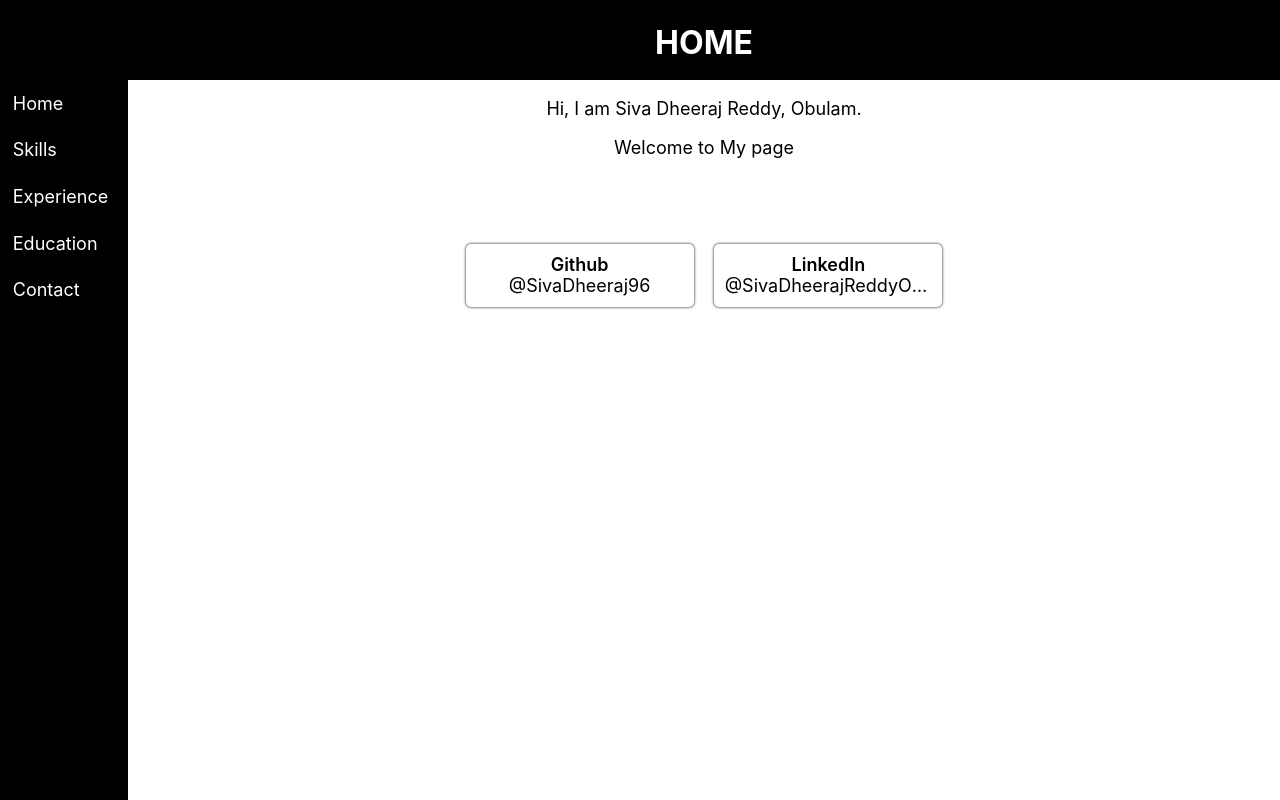
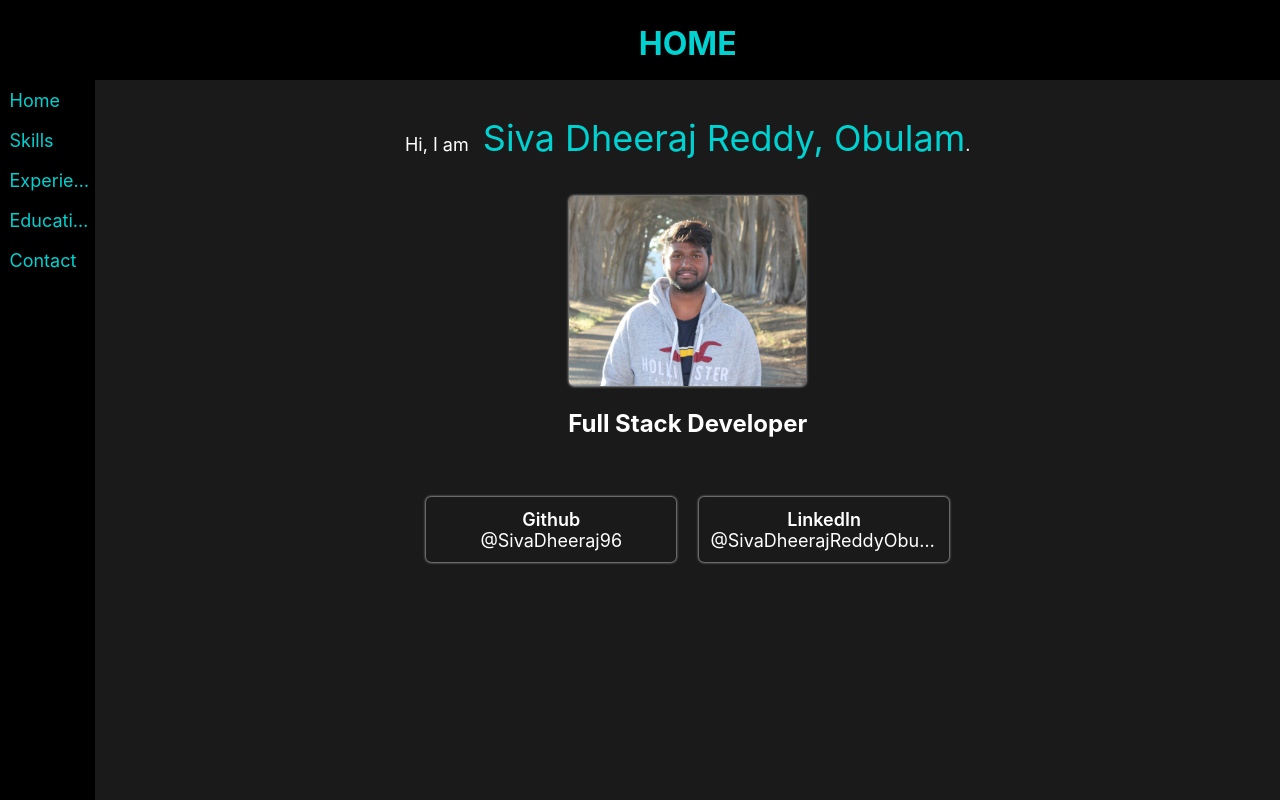
Before and after one commit to SivaDheeraj96/dheeraj.github.io, a React (Create React App) app: page / in a window 1280 px wide. Built offline with nearby package versions, Linux system fonts and the light colour scheme.

Commit message:
homepage profile pic & theme

```diff
--- a/public/index.html
+++ b/public/index.html
@@ -2,19 +2,19 @@
 <html lang="en">
   <head>
     <meta charset="utf-8" />
-    <link rel="icon" href="%PUBLIC_URL%/favicon.ico" />
+    <!-- <link rel="icon" href="%PUBLIC_URL%/favicon.ico" /> -->
     <meta name="viewport" content="width=device-width, initial-scale=1" />
     <meta name="theme-color" content="#000000" />
     <meta
       name="description"
       content="Web site created using create-react-app"
     />
-    <link rel="apple-touch-icon" href="%PUBLIC_URL%/logo192.png" />
+    <!-- <link rel="apple-touch-icon" href="%PUBLIC_URL%/logo192.png" /> -->
     <!--
       manifest.json provides metadata used when your web app is installed on a
       user's mobile device or desktop. See https://developers.google.com/web/fundamentals/web-app-manifest/
     -->
-    <link rel="manifest" href="%PUBLIC_URL%/manifest.json" />
+    <!-- <link rel="manifest" href="%PUBLIC_URL%/manifest.json" /> -->
     <!--
       Notice the use of %PUBLIC_URL% in the tags above.
       It will be replaced with the URL of the `public` folder during the build.
@@ -24,7 +24,7 @@
       work correctly both with client-side routing and a non-root public URL.
       Learn how to configure a non-root public URL by running `npm run build`.
     -->
-    <title>React App</title>
+    <title>Siva Dheeraj Reddy Obulam</title>
   </head>
   <body>
     <noscript>You need to enable JavaScript to run this app.</noscript>
--- a/src/portfolio/Home/Home.tsx
+++ b/src/portfolio/Home/Home.tsx
@@ -1,5 +1,7 @@
 import styles from './home.module.scss';
 import data from './../data/info.json';
+import pic from './../static/profile-pic.jpeg';
+
 interface props {
   name: string,
   link: string,
@@ -17,8 +19,13 @@ export const Home = () => {
 
   return (
     <div className={styles["home-container"]}>
-      <span className={styles['name-holder']}><p>Hi, I am {data.name.first}, {data.name.last}.</p>
-      <p>Welcome to My page</p></span>
+      <span className={styles['name-holder']}><p>Hi, I am &ensp;</p><p className={styles['name-element']}>{data.name.first}, {data.name.last}</p>.</span>
+      <div className={styles['profile-pic-container']}>
+        <img src={pic}></img>
+        <figcaption>
+          <span>Full Stack Developer</span>
+        </figcaption>
+      </div>
       <div className={styles['social-media-container']}>
         {data['social-media'].map( (info) =>
           <SocialMedia {...info}></SocialMedia>)
--- a/src/portfolio/Home/home.module.scss
+++ b/src/portfolio/Home/home.module.scss
@@ -1,4 +1,5 @@
 @import './../styles/general.module.scss';
+@import './../styles//theme.module.scss';
 .home-container{
   font-size: 18px;
   .name-holder{
@@ -6,19 +7,47 @@
     text-align: center;
     width: 100%;
   }
+  p:first-child{
+    display: inline-block;
+  }
+  .name-element{
+    font-size: 2em;
+    display: inline-block;
+    color: map-get($theme, standard, top-rail, clr);
+  }
+  .profile-pic-container{
+    display: flex;
+    justify-content: center;
+    align-items: center;
+    flex-direction: column;
+    img{
+      @include card(map-get($theme, standard, body, clr));
+      width: 20%;
+    }
+    figcaption{
+      font-size: 24px;
+      font-weight: bold;
+      padding: 2%;
+      display: block;
+
+      span{
+        display: block;
+      }
+    }
+  }
   .social-media-container{
     display: flex;
     justify-content: center;
-    padding: 5%;
+    padding: 2%;
     flex-wrap: wrap;
 
     .link-container{
-      @include card;
-      @include clickable(white);
+      @include card(map-get($theme, standard, body, clr));
+      @include clickable(map-get($theme, standard, body, bg), map-get($theme, standard, body, clr) );
       margin: 1%;
       padding: 1%;
       text-decoration: none;
-      color: black;
+      color: map-get($theme, standard, body, clr);
       text-align: center;
       width: 20%;
       overflow: hidden;
--- a/src/portfolio/homepage/styles/homepage.module.scss
+++ b/src/portfolio/homepage/styles/homepage.module.scss
@@ -1,7 +1,5 @@
+@import './../../styles/theme.module.scss';
 
-.root{
-  font-family: "Fuzzy Bubbles rev=2";
-}
 .main-container {
   width: 100vw;
   height: 100vh;
@@ -11,11 +9,12 @@
 }
 
 .header-container{
-  background-color: black;
+  background-color: map-get($theme, standard, top-rail, bg );
+  color: map-get($theme, standard, top-rail, clr );
   height: 10vh;
   flex-grow: 1;
+
   .title{
-    color: white;
     vertical-align: middle;
     display: inline-block;
     text-align: center;
@@ -26,6 +25,7 @@
   }
 }
 .body-content{
-  background-color: #FFF;
+  background-color: adjust-color(map-get($theme, standard, body, bg ), $lightness: +10%);
+  color: map-get($theme, standard, body, clr);
   flex-grow: 1;
 }
--- a/src/portfolio/homepage/styles/leftRail.module.scss
+++ b/src/portfolio/homepage/styles/leftRail.module.scss
@@ -1,7 +1,9 @@
 @import './../../styles/general.module.scss';
+@import './../../styles/theme.module.scss';
 
 .left-rail-container{
-  @include background-color(black);
+  background-color: map-get($theme, standard, left-rail, bg);
+  color: map-get($theme, standard, left-rail, clr);
   height: 100vh;
   width: 10%;
   font-size: 18px;
@@ -17,7 +19,7 @@
 
 
     .menu-option{
-      @include clickable(black);
+      @include clickable(map-get($theme, standard, left-rail, bg), map-get($theme, standard, left-rail, clr) );
       text-decoration: none;
       padding: 10% 5% 10% 10%;
       overflow: hidden;
--- a/src/portfolio/styles/general.module.scss
+++ b/src/portfolio/styles/general.module.scss
@@ -1,31 +1,42 @@
 
-@mixin card{
-  box-shadow: 0px 0px 3px 0px black;
+@mixin card ($color){
+  box-shadow: 0px 0px 3px 0px $color;
   border-radius: 5px;
 }
 
-@mixin clickable ($color){
-  $lightness: lightness($color);
+@mixin clickable ($bg-color, $color){
+  $lightness: lightness($bg-color);
   @if($lightness <50){
     &:hover{
-      background-color: adjust-color($color: $color,$lightness: +20%);
+      background-color: adjust-color($color: $bg-color,$lightness: +20%);
+      transition-duration: 500ms;
+      transition-property: transform;
+      transform: scale(1.1);
+      color: $color;
     }
 
     &:active{
-      background-color: adjust-color($color: $color,$lightness: +40%);
+      background-color: adjust-color($color: $bg-color,$lightness: +40%);
+      transition-duration: 500ms;
+      transition-property: transform;
+      transform: scale(1.1);
+      color: $color;
     }
   } @else {
     &:hover{
-      background-color: adjust-color($color: $color,$lightness: -10%);
+      background-color: adjust-color($color: $bg-color,$lightness: -10%);
+      transition-duration: 500ms;
+      transition-property: transform;
+      transform: scale(1.1);
+      color: $color;
     }
 
     &:active{
-      background-color: adjust-color($color: $color,$lightness: -20%);
+      background-color: adjust-color($color: $bg-color,$lightness: -20%);
+      transition-duration: 500ms;
+      transition-property: transform;
+      transform: scale(1.1);
+      color: $color;
     }
   }
 }
-
-@mixin background-color($color) {
-  background-color: $color;
-  color: invert($color: $color);
-}
--- /dev/null
+++ b/src/portfolio/styles/theme.module.scss
@@ -0,0 +1,16 @@
+$theme: (
+  standard: (
+   left-rail: (
+       bg: #000,
+       clr: #00D1D1,
+   ),
+   top-rail: (
+       bg: #000,
+       clr: #00D1D1,
+   ),
+   body: (
+       bg: #000,
+       clr: #fff,
+   )
+)
+);
```
Also changed, not shown: src/portfolio/static/profile-pic.jpeg (added).
